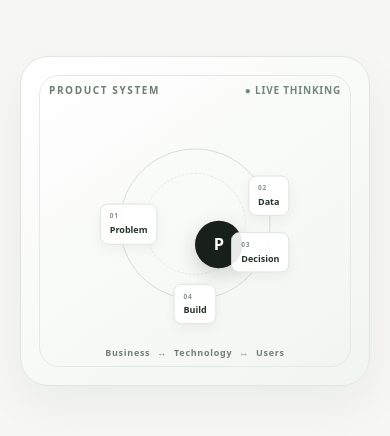
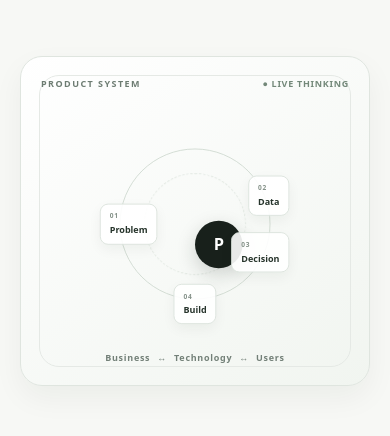
Before and after one commit to MohiddinMohammed/candidate-job-fit, a Next.js app: page / in a window 390 px wide. Shown: the part 829-1265 px from the top of the page. Built offline with nearby package versions, Linux system fonts and the light colour scheme.

Commit message:
Refine mobile portfolio layout

```diff
--- a/app/globals.css
+++ b/app/globals.css
@@ -27,3 +27,11 @@
 .case-detail .pill{transition:transform .2s ease,background-color .2s ease,border-color .2s ease}
 .case-detail .pill:hover{transform:translateY(-1px);background:#f1f5f0;border-color:#cbd8cc}
 @media (prefers-reduced-motion:reduce){.case-detail{animation:none}.case-detail .pill{transition:none}}
+
+@media (max-width:767px){
+  .container-page{padding-left:20px;padding-right:20px}
+  .product-system{border-radius:22px;box-shadow:0 12px 30px rgba(24,32,27,.05)}
+  .system-top{left:20px;right:20px;top:20px;font-size:9px}
+  .system-bottom{left:18px;right:18px;bottom:20px}
+  .case-detail .rounded-full{min-height:40px}
+}
```
